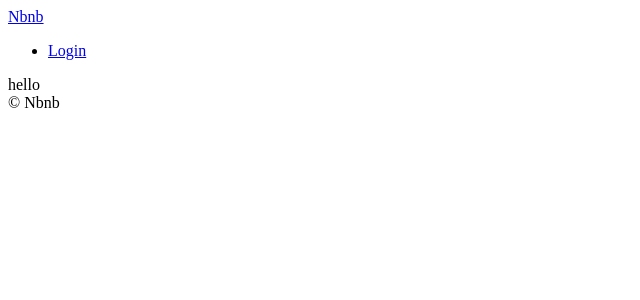
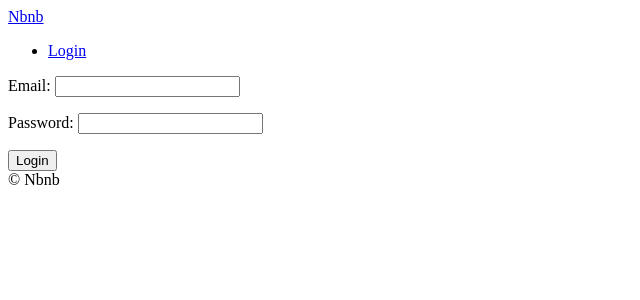
Before and after one commit to hds2g/airbnb-clone, a Django app: page /users/login in a window 1280 px wide. Shown: the top 300 px of the page, without its empty margins (0-640 px from the left). Run offline with Django 3.2, Linux system fonts and the light colour scheme; parts of the project's set-up code (start-up, migrations or seed data) failed here and were passed over.

Commit message:
Login: Form and CSRF

```diff
--- a/templates/users/login.html
+++ b/templates/users/login.html
@@ -4,13 +4,14 @@
     Login
 {% endblock page_title %}
 
-
 {% block search-bar %}
 
 {% endblock search-bar %}
 
-
 {% block content %}
-
-    hello
+    <form method="POST" action "{% url "users:login" %}">
+        {% csrf_token %}
+        {{form.as_p}}
+        <button>Login</button>
+    </form>
 {% endblock content %}
--- /dev/null
+++ b/users/forms.py
@@ -0,0 +1,9 @@
+from django import forms
+
+
+class LoginForm(forms.Form):
+
+    """LoginForm Definition"""
+
+    email = forms.EmailField()
+    password = forms.CharField(widget=forms.PasswordInput())
--- a/users/views.py
+++ b/users/views.py
@@ -1,10 +1,13 @@
 from django.views import View
 from django.shortcuts import render
+from . import forms
 
 
 class LoginView(View):
     def get(self, request):
-        return render(request, "users/login.html")
+        form = forms.LoginForm()
+        return render(request, "users/login.html", {"form": form})
 
     def post(self, request):
-        pass
+        form = forms.LoginForm((request.POST))
+        print(form)
```
